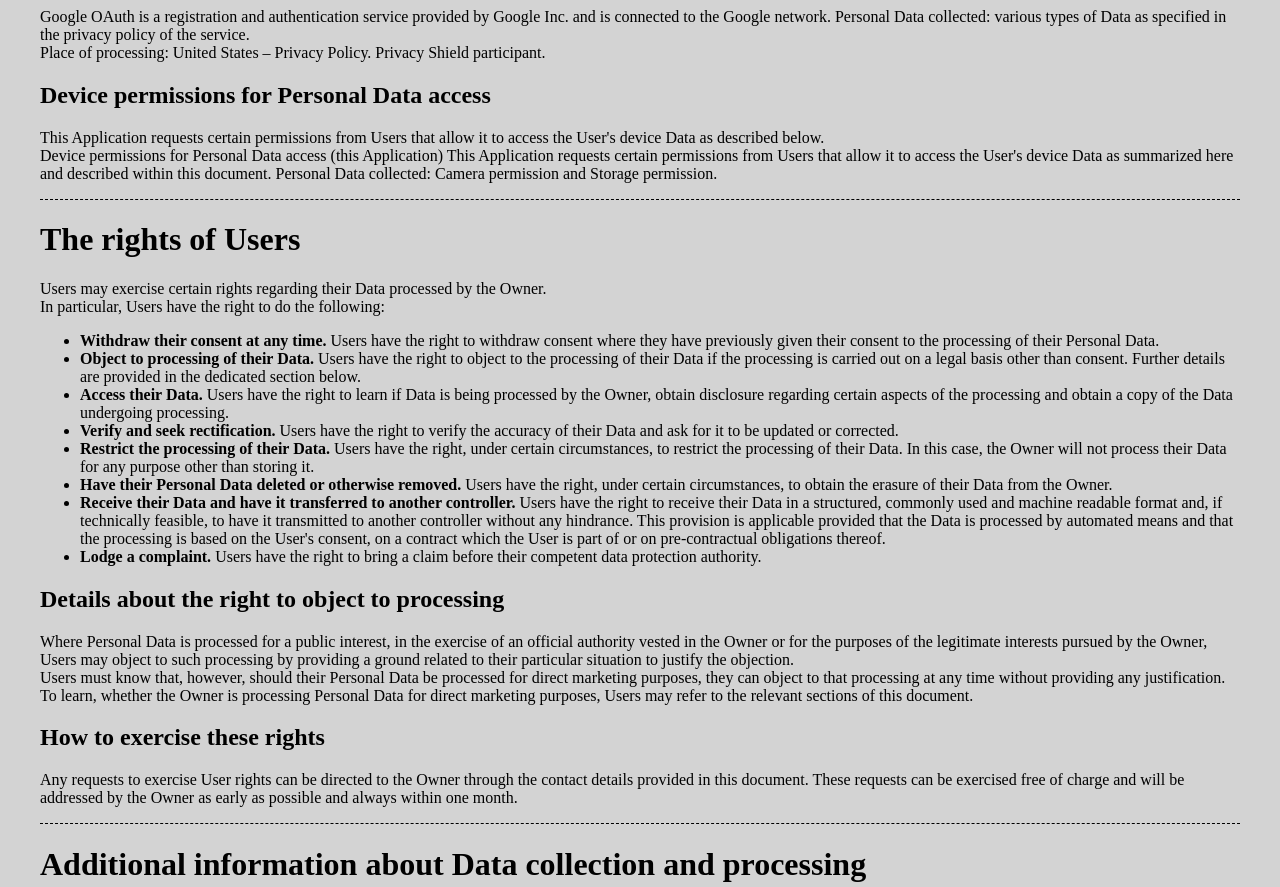
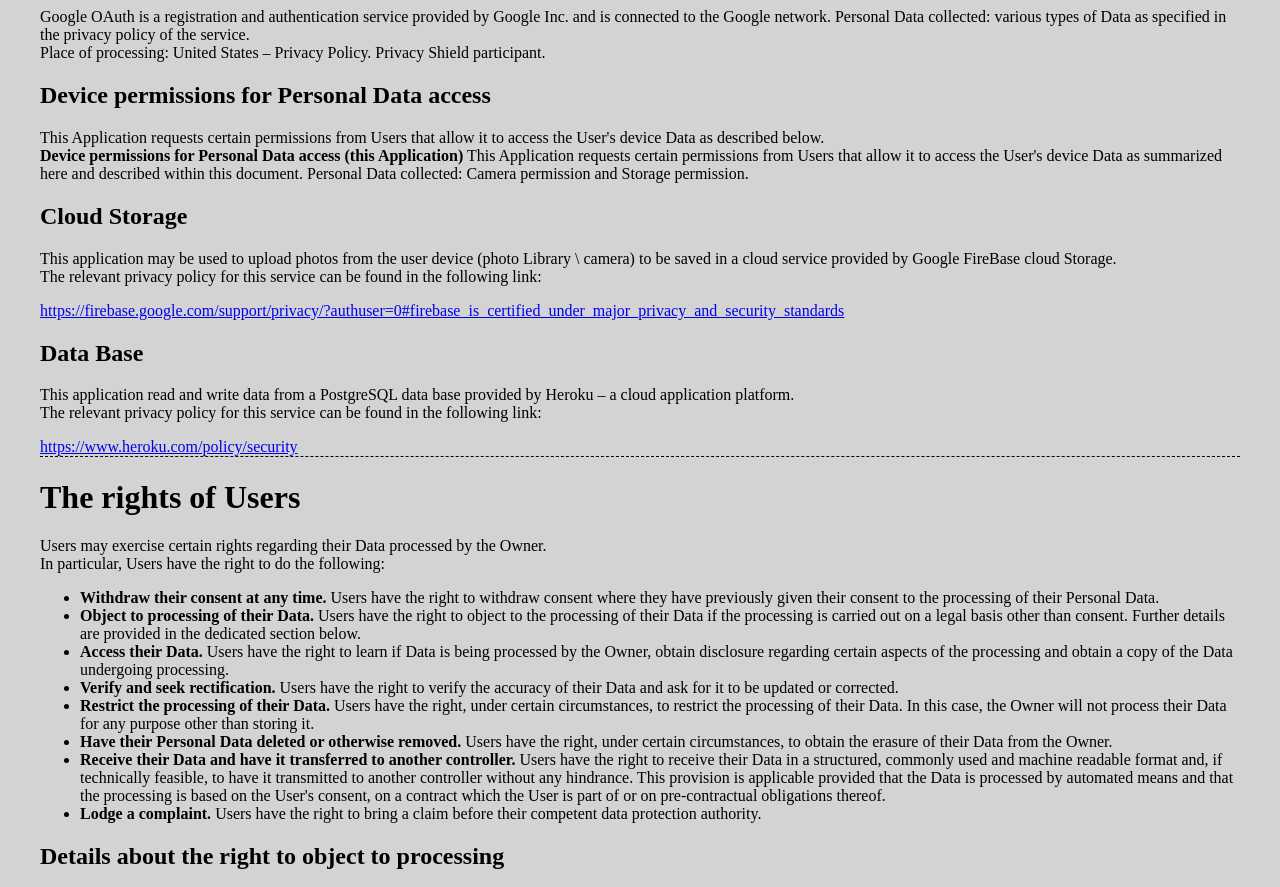
Before and after one commit to roeyHonig/cookBookPrivacyPolicy, a plain HTML site: page index.html in a window 1280 px wide. Shown: the part 2780-3667 px from the top of the page. Drawn offline with Linux system fonts and the light colour scheme.

Commit message:
added service cloud storage & Heroku postgreSQL DB

```diff
--- a/index.html
+++ b/index.html
@@ -157,12 +157,27 @@
                                     <h2>Device permissions for Personal Data access</h2>
                                     <p>This Application requests certain permissions from Users that allow it to access the User's device Data as described below.
                                             <br>
-                                            Device permissions for Personal Data access (this Application)
+                                            <b>Device permissions for Personal Data access (this Application)</b>
                                             This Application requests certain permissions from Users that allow it to access the User's device Data as summarized here and described within this document.
                                             Personal Data collected: Camera permission and Storage permission.</p>
 
+                                            <h2>Cloud Storage</h2>
+                                            <p>This application may be used to upload photos from the user device (photo Library \ camera) to be saved in a cloud service provided by Google FireBase cloud Storage.
+                                                <br>
+                                                The relevant privacy policy for this service can be found in the following link:
+                                                    </p>
+                                            <a href="https://firebase.google.com/support/privacy/?authuser=0#firebase_is_certified_under_major_privacy_and_security_standards" target="_blank">https://firebase.google.com/support/privacy/?authuser=0#firebase_is_certified_under_major_privacy_and_security_standards</a>
 
-                        </div>
+                                            <h2>Data Base</h2>
+                                            <p>This application read and write data from a PostgreSQL data base provided by Heroku – a cloud application platform.<br>
+                                                The relevant privacy policy for this service can be found in the following link:</p>
+                                            <a href="https://www.heroku.com/policy/security" target="_blank">https://www.heroku.com/policy/security</a>
+
+
+
+
+
+                                        </div>
 
 
             <div class="section">
```
